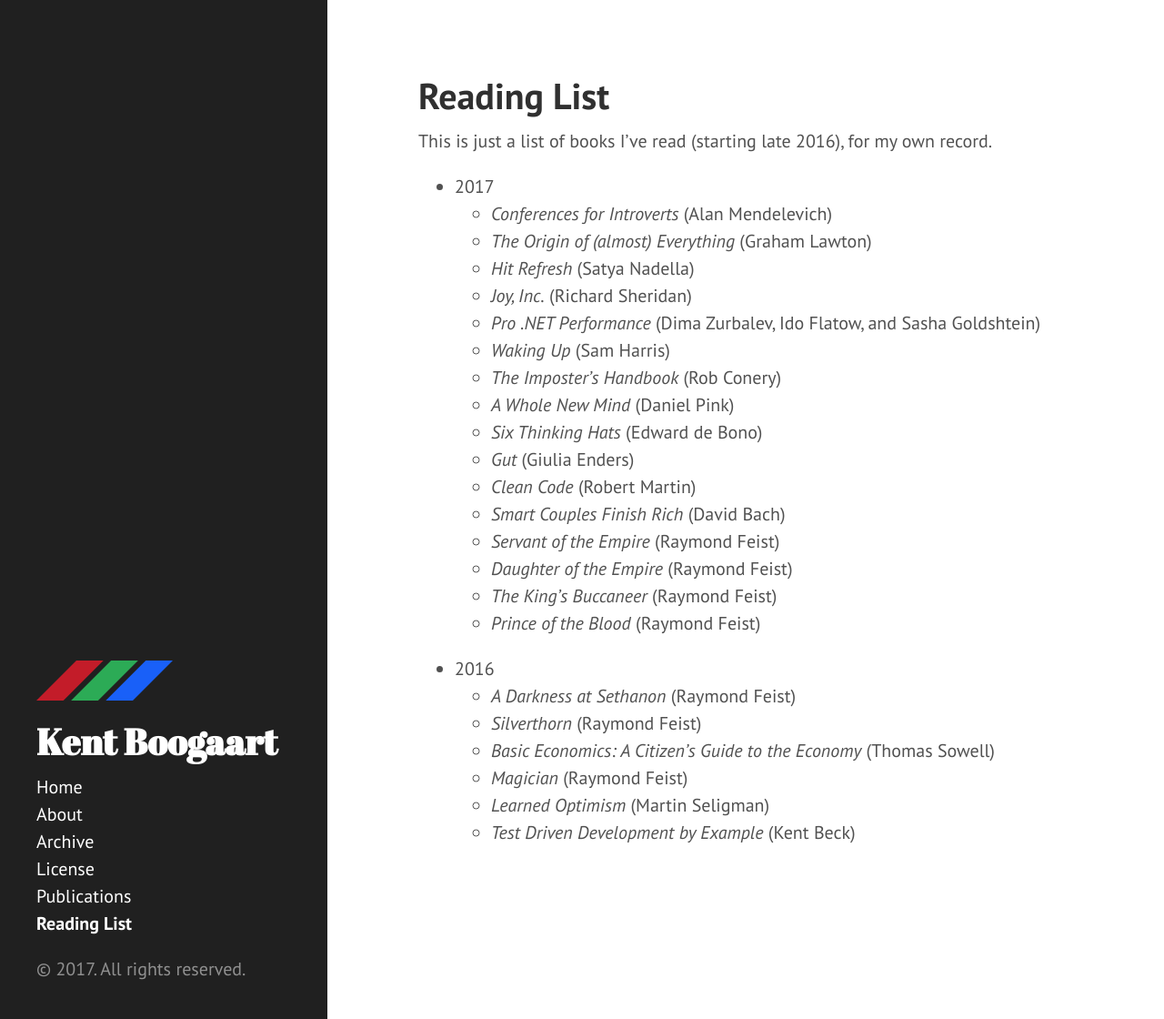
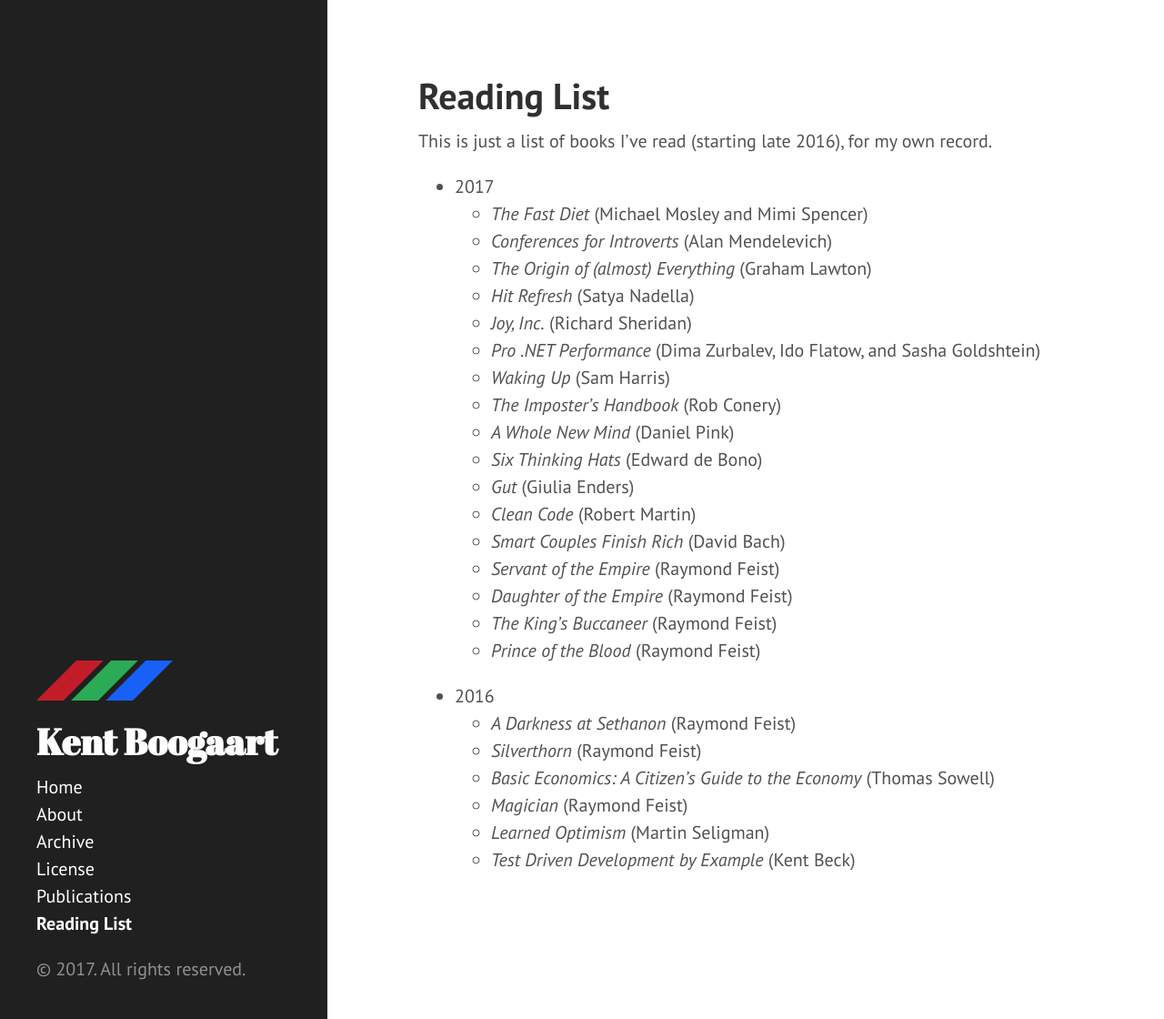
Before and after one commit to kentcb/kentcb.github.io, a Jekyll site: the page built from reading-list.md, in a window 1280 px wide and 1120 px high. Shown: the whole window at 91% size. Built offline with Jekyll 4.4.1, drawn with Linux system fonts in a browser that asks for light colours.

Commit message:
Add The Fast Diet

```diff
--- a/reading-list.md
+++ b/reading-list.md
@@ -6,6 +6,7 @@ sidebar: true
 This is just a list of books I've read (starting late 2016), for my own record.
 
 * 2017
+    * _The Fast Diet_ (Michael Mosley and Mimi Spencer)
     * _Conferences for Introverts_ (Alan Mendelevich)
     * _The Origin of (almost) Everything_ (Graham Lawton)
     * _Hit Refresh_ (Satya Nadella)
```
